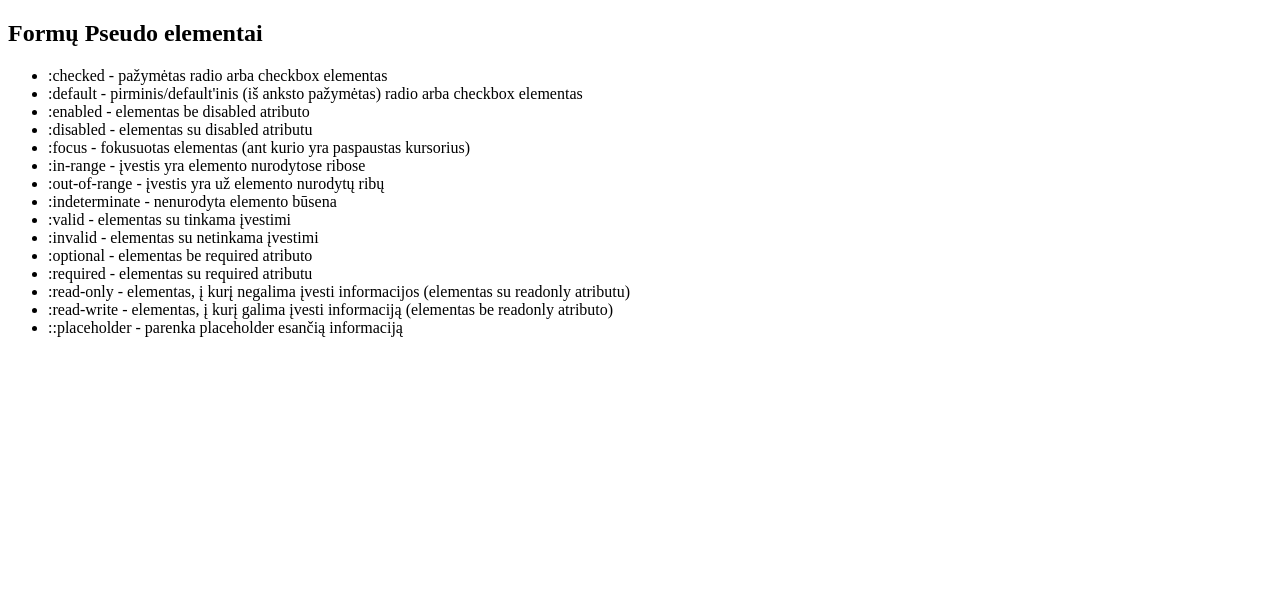
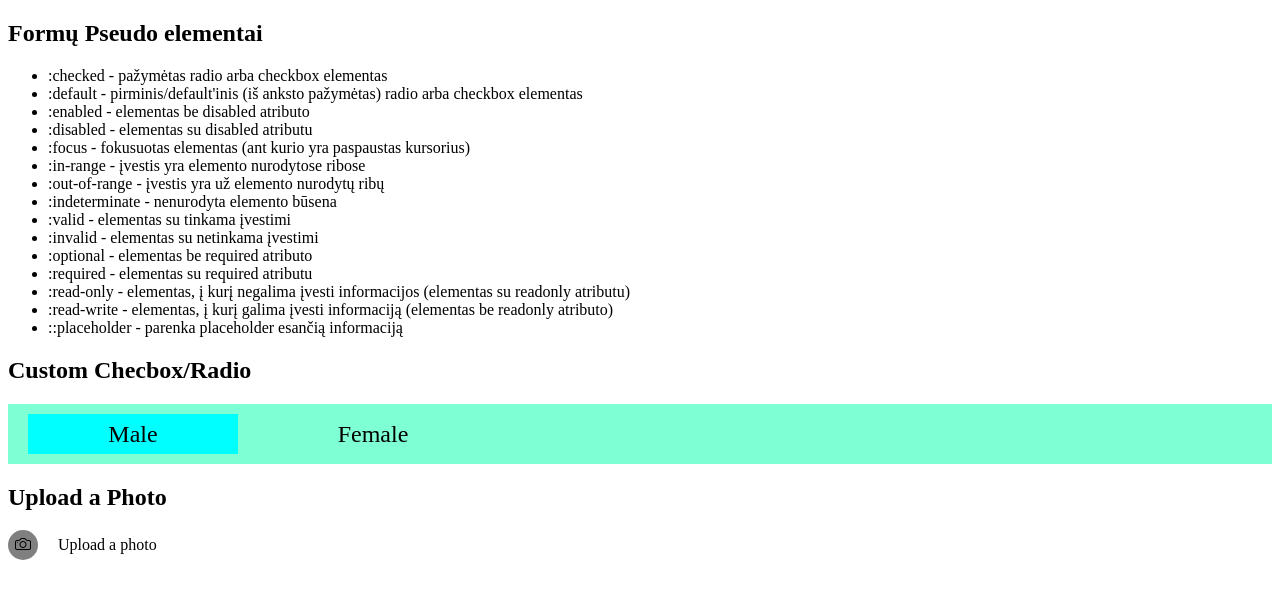
Before and after one commit to BanRokas/TYPE14, a plain HTML site: page HTML ir CSS/11 paskaita - 10.31 - Formų pseudo klasės ir Flex įvadas/index.html in a window 1280 px wide. Drawn offline with nearby package versions, Linux system fonts and the light colour scheme.

Commit message:
11 paskaita - custom radio/checkbox and upload file

```diff
--- a/HTML ir CSS/11 paskaita - 10.31 - Formų pseudo klasės ir Flex įvadas/index.html
+++ b/HTML ir CSS/11 paskaita - 10.31 - Formų pseudo klasės ir Flex įvadas/index.html
@@ -29,6 +29,31 @@
         <li>::placeholder - parenka placeholder esančią informaciją</li>
       </ul>
     </section>
+    <section id="customRadio">
+      <h1>Custom Checbox/Radio</h1>
+      <form>
+        <div class="genderSelect">
+          <input type="radio" name="gender" id="male" value="male" checked>
+          <label for="male">Male</label>
+          <input type="radio" name="gender" id="female" value="female">
+          <label for="female">Female</label>
+        </div>
+      </form>
+    </section>
+    <section id="uploadPhoto">
+      <h1>Upload a Photo</h1>
+      <form>
+        <div class="uploadPhoto">
+          <input type="file" id="foto" name="foto">
+          <label for="foto">
+            <div class="iconBox">
+              <span class="bi bi-camera"></span>
+            </div>
+            <span>Upload a photo</span>
+          </label>
+        </div>
+      </form>
+    </section>
   </main>
 </body>
 </html>
--- a/HTML ir CSS/11 paskaita - 10.31 - Formų pseudo klasės ir Flex įvadas/styles/main.css
+++ b/HTML ir CSS/11 paskaita - 10.31 - Formų pseudo klasės ir Flex įvadas/styles/main.css
@@ -0,0 +1,48 @@
+@import url("https://cdn.jsdelivr.net/npm/bootstrap-icons@1.9.1/font/bootstrap-icons.css");
+
+/* Custom radio */
+.genderSelect{
+  display: flex;
+  background-color: aquamarine;
+  padding: 10px 20px;
+  gap: 30px;
+}
+
+.genderSelect > input[type="radio"]{
+  display: none;
+}
+
+.genderSelect > label{
+  height: 30px;
+  width: 200px;
+  font-size: 1.5rem;
+  padding: 5px;
+  text-align: center;
+  line-height: 30px;
+}
+
+.genderSelect > input[type="radio"]:checked + label{
+  background-color: aqua;
+}
+
+/* Upload a photo */
+.uploadPhoto > input[type="file"]{
+  display: none;
+}
+
+.iconBox{
+  display: flex;
+  justify-content: center;
+  align-items: center;
+  height: 30px;
+  width: 30px;
+  background-color: grey;
+  border-radius: 50%;
+}
+
+.uploadPhoto > label{
+  display: flex;
+  align-items: center;
+  width: 150px;
+  gap: 20px;
+}
```
